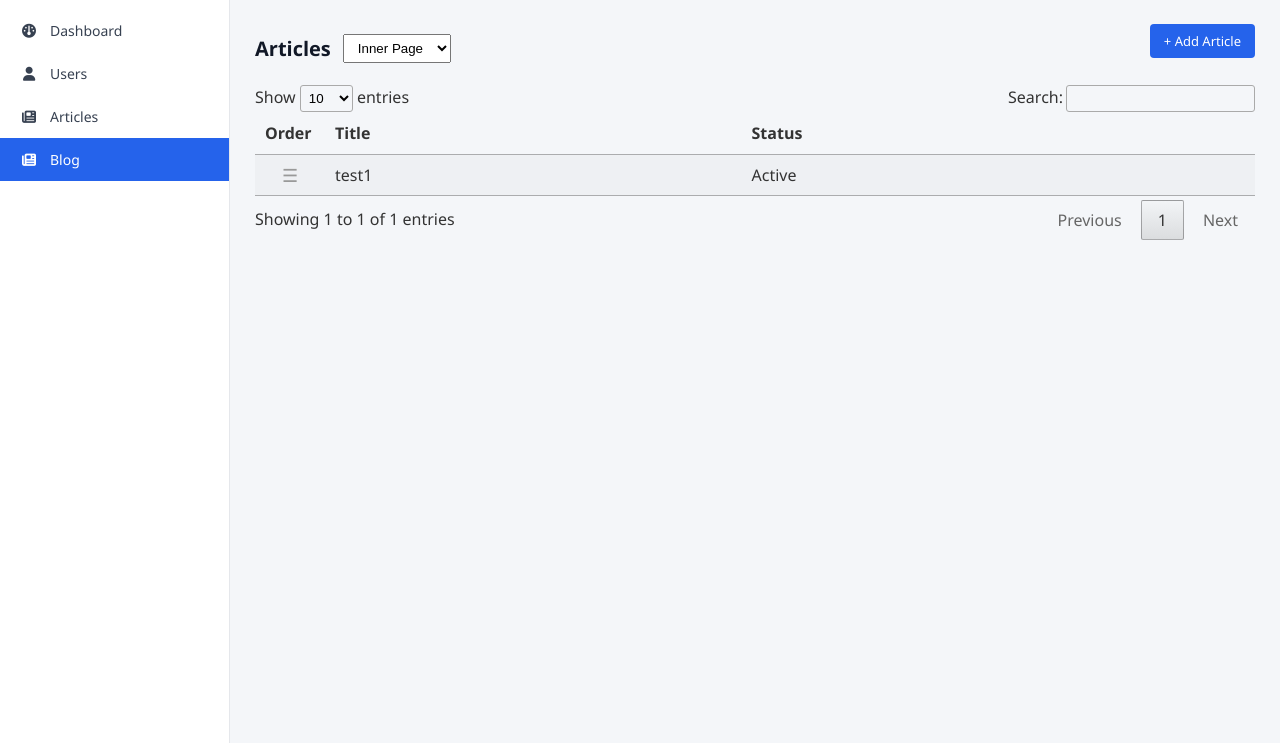
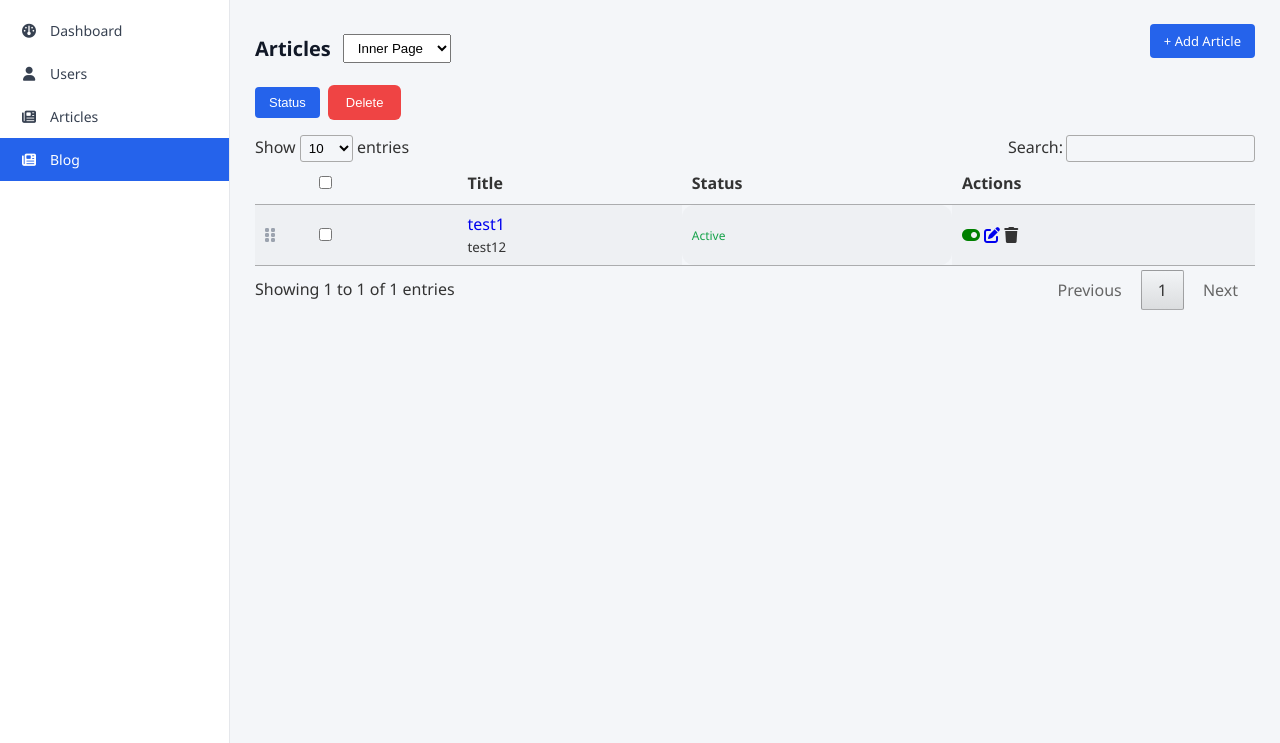
Before and after one commit to Zephyrion08/python-cms, a Django app: page /blog/ in a window 1280 px wide. Shown: the part 57-800 px from the top of the page. Run offline with Django 5.2, Linux system fonts and the light colour scheme; a user stored in the database is signed in; data comes from the database, SQL or seed files in the repository; both versions use the stored data as it was after the commit; some libraries are stand-ins or nearby versions.

Commit message:
[Edit] : create blog edit from, add slug

```diff
--- a/articles/urls.py
+++ b/articles/urls.py
@@ -4,7 +4,7 @@ from . import views
 urlpatterns = [
     path('', views.article_list, name='article_list'),
     path('create/', views.article_create, name='article_create'),
-    path('article/edit/<slug:slug>/', views.article_edit, name='article_edit'),
+    path('edit/<slug:slug>/', views.article_edit, name='article_edit'),
 
 
 
--- a/blog/models.py
+++ b/blog/models.py
@@ -1,8 +1,11 @@
-from django.db import models
+from django.db import models,transaction
+from django.utils.text import slugify
+from django.db.models import Max
 
 # Create your models here.
 class Blog(models.Model):
     title = models.CharField(max_length=255)
+    slug = models.SlugField(unique=True, blank=True)
     subtitle = models.CharField(max_length=255, blank=True)
     content = models.TextField(blank=True)
     active = models.BooleanField(default=True)
@@ -12,5 +15,29 @@ class Blog(models.Model):
     class Meta:
         ordering = ['position']
 
+
+    def save(self, *args, **kwargs):
+    # ✅ FIX: Wrap position logic in atomic transaction
+        with transaction.atomic():
+            if not self.id or self.position == 0:
+                # ✅ FIX: Use select_for_update() to lock and prevent race condition
+                last_pos = Blog.objects.select_for_update().aggregate(
+                    Max('position')
+                )['position__max']
+                self.position = (last_pos or 0) + 1
+
+            # Unique Slug Logic
+            if not self.slug:
+                base_slug = slugify(self.title, allow_unicode=True)
+                slug = base_slug
+                counter = 1
+                while Blog.objects.filter(slug=slug).exists():
+                    slug = f"{base_slug}-{counter}"
+                    counter += 1
+                self.slug = slug
+
+            super().save(*args, **kwargs)
+
+
     def __str__(self):
         return self.title
--- a/blog/urls.py
+++ b/blog/urls.py
@@ -4,5 +4,7 @@ from . import views
 urlpatterns = [
     path('', views.blog_list, name='blog_list'),
     path('create/', views.create_blog, name='create_blog'),
+    path('edit/<slug:slug>/', views.edit_blog, name='edit_blog')
+
 
 ]
--- a/blog/views.py
+++ b/blog/views.py
@@ -1,10 +1,12 @@
 from django.shortcuts import render, redirect
 from .models import Blog
-import json
-from django.http import JsonResponse
-from django.views.decorators.http import require_POST
 from .forms import BlogForm
+from django.contrib.auth.decorators import login_required
+from django.shortcuts import get_object_or_404
 
+
+
+@login_required
 def blog_list(request):
     # 1. Capture the parameter if it exists in the URL
     homepage_param = request.GET.get('homepage')
@@ -20,6 +22,7 @@ def blog_list(request):
 
     # Filtering
     blog = Blog.objects.filter(homepage=current_filter).order_by('position')
+    print("Session data:", dict(request.session))
 
     return render(request, 'blog/list.html', {
         'list': blog,
@@ -27,6 +30,8 @@ def blog_list(request):
     })
 
 
+
+@login_required
 def create_blog(request):
     session_filter = request.session.get('homepage_filter', '0')
     homepage = (session_filter == '1')
@@ -46,3 +51,30 @@ def create_blog(request):
         'form': form,
         'homepage': homepage
     })
+
+
+
+@login_required
+def edit_blog(request, slug):
+    # Retrieve the blog object or return 404 if not found
+    blog = get_object_or_404(Blog, slug=slug)
+
+    # Get the session filter
+    session_filter = request.session.get('homepage_filter', '0')
+    homepage = (session_filter == '1')
+
+    if request.method == 'POST':
+        form = BlogForm(request.POST, instance=blog)
+        if form.is_valid():
+            blog = form.save(commit=False)
+            blog.homepage = homepage  # Ensure homepage matches session filter
+            blog.save()
+            return redirect('blog_list')
+    else:
+        form = BlogForm(instance=blog)
+
+    return render(request, 'blog/form.html', {
+        'form': form,
+        'homepage': homepage,
+        'is_edit': True
+    })
--- a/static/js/blog.js
+++ b/static/js/blog.js
@@ -25,6 +25,14 @@ $(document).ready(function() {
         columnDefs: [
             { targets: 0, visible: false } // Hide the ID/Position column
         ]
+    });
+
+    $('#listTable_filter input').off().on('keyup', function() {
+        // Filter only the Title column (index 3)
+        table
+            .column(3)
+            .search(this.value)
+            .draw();
     });
 
 
--- a/templates/articles/_list_partial.html
+++ b/templates/articles/_list_partial.html
@@ -3,6 +3,8 @@
 
 <form method="post" action="{% url 'bulk_action' 'article' %}" id="bulk-form">
     {% csrf_token %}
+
+    <input type="hidden" name="action" id="bulk-action">
 
     <table class="log-table">
         <thead>
--- a/templates/base.html
+++ b/templates/base.html
@@ -8,10 +8,15 @@
   <meta name="viewport" content="width=device-width, initial-scale=1.0" />
   <meta name="description" content="askjdajk">
 
+  <!-- Tailwind CDN -->
 
+
+  <!-- Your existing CSS -->
   <link rel="stylesheet" href="{% static 'css/admin.css' %}" />
-  <link rel="stylesheet" href="https://cdnjs.cloudflare.com/ajax/libs/font-awesome/6.5.1/css/all.min.css" />
 
+  <!-- Font Awesome -->
+  <link rel="stylesheet"
+        href="https://cdnjs.cloudflare.com/ajax/libs/font-awesome/6.5.1/css/all.min.css" />
 </head>
 
 <body data-csrf-token="{{ csrf_token }}">
--- a/templates/blog/form.html
+++ b/templates/blog/form.html
@@ -3,7 +3,7 @@
 
 <h1>
         Create {% if homepage %}Homepage{% else %}Inner Page{% endif %} Blog
-    </h1>
+</h1>
 
     <form method="post">
         {% csrf_token %}
--- a/templates/blog/list.html
+++ b/templates/blog/list.html
@@ -7,18 +7,6 @@
 <script src="https://cdn.jsdelivr.net/npm/sortablejs@1.15.0/Sortable.min.js"></script>
 
 <style>
-    /* The specific drag handle style */
-    .drag-handle {
-        cursor: grab; /* Shows the open hand icon */
-        color: #999;
-        font-size: 18px;
-        text-align: center;
-        width: 40px;
-        transition: color 0.2s;
-    }
-
-    .drag-handle:hover { color: #333; }
-    .drag-handle:active { cursor: grabbing; } /* Shows closed hand icon while dragging */
 
     /* Ghosting effect (the row left behind) */
     .sortable-ghost {
@@ -31,6 +19,9 @@
         display: none; position: fixed; top: 20px; right: 20px;
         background: #28a745; color: white; padding: 12px 24px;
         border-radius: 4px; z-index: 9999; font-weight: bold;
+    }
+    a{
+        text-decoration: none;
     }
 </style>
 
@@ -54,15 +45,33 @@
 <a href="{% url 'create_blog' %}" class="btn">
     + Add Article
 </a>
+
 </header>
+    <div style="display:flex; align-items:center; gap:8px;">
+        <button type="button"
+                class="btn btn-warning"
+                onclick="document.getElementById('bulk-form').querySelector('button[name=action][value=toggle]').click()">
+            Status
+        </button>
 
+        <button type="button"
+                class="btn btn-danger"
+                onclick="openDeleteModal('article', null, '/bulk/blog/', true)">
+            Delete
+        </button>
+    </div>
 <div id="saveMsg" class="success-badge">Order Saved!</div>
-
+<form method="post" action="{% url 'bulk_action' 'blog' %}" id="bulk-form">
+    {% csrf_token %}
 <table id="listTable" class="display" style="width:100%" data-sort-url="{% url 'sort' 'blog' %}">
     <thead>
         <tr>
-            <th>ID</th> <th style="width: 50px;">Order</th> <th>Title</th>
+            <th>ID</th>
+            <th style="width: 30px;"></th>
+            <th><input type="checkbox" id="select-all"></th>
+            <th>Title</th>
             <th>Status</th>
+            <th>Actions</th>
 
         </tr>
     </thead>
@@ -70,13 +79,34 @@
         {% for b in list %}
         <tr data-id="{{ b.id }}">
             <td>{{ b.position }}</td>
-            <td class="drag-handle">☰</td> <td>{{ b.title }}</td>
-            <td>{{ b.active|yesno:"Active,Inactive" }}</td>
+            <td class="drag-handle" style="cursor: grab; color: #9ca3af;">
+                    <i class="fa-solid fa-grip-vertical"></i>
+                </td>
+            <td><input type="checkbox" name="selected_ids" value="{{ b.id }}" class="row-checkbox"> </td>
+            <td><a href="{% url 'edit_blog' b.slug %}">{{ b.title }}</a><br> <small>{{b.slug}}</small></td>
+            <td id="status-{{ b.id }}" class="{% if b.active %}status-active{% else %}status-inactive{% endif %}">
+                    {{ b.active|yesno:"Active,Inactive" }}
+            </td>
+            <td class="actions">
+                    <span class="status-toggle"
+                          data-url="{% url 'toggle_status' 'blog' b.id %}"
+                          data-target="status-{{ b.id }}"
+                          onclick="event.preventDefault(); toggleStatus(this)">
+                        <i class="fa-solid {% if b.active %}fa-toggle-on{% else %}fa-toggle-off{% endif %}"></i>
+                    </span>
+                    <a href="{% url 'edit_blog' b.slug %}" class="icon edit"><i class="fa-solid fa-pen-to-square"></i></a>
+                    <span class="icon delete"
+                        onclick="openDeleteModal('blog', '{{ b.title }}', '{% url 'delete_object' 'blog' b.id %}', false)">
+                        <i class="fa-solid fa-trash"></i>
+                    </span>
+                </td>
 
         </tr>
         {% endfor %}
     </tbody>
 </table>
+    <button type="submit" name="action" value="toggle" style="display:none;"></button>
+</form>
 
 {% load static %}
 <script src="{% static 'js/blog.js' %}"></script>
```
Also changed, not shown: blog/forms.py (+46 -1 lines), cms/views.py (+34 -12 lines), db.sqlite3, 1 other file.
